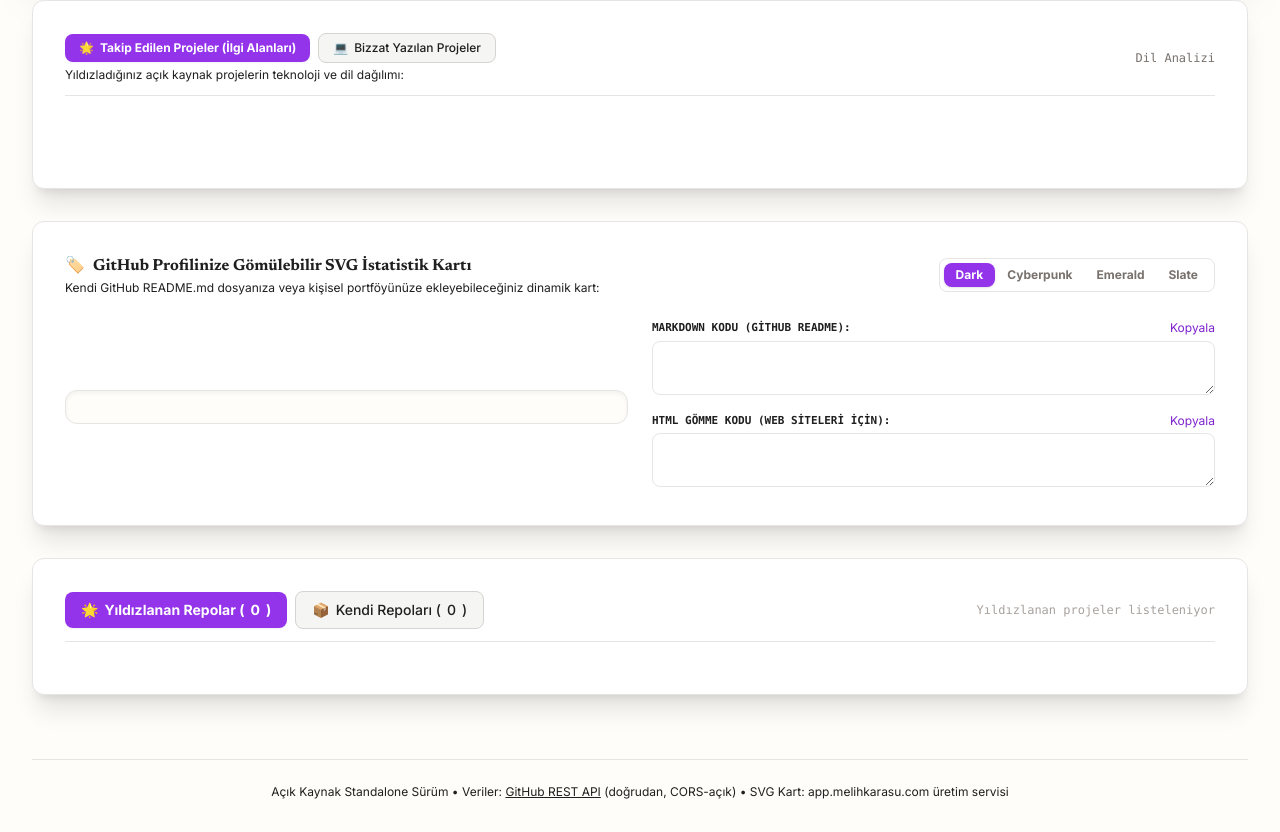
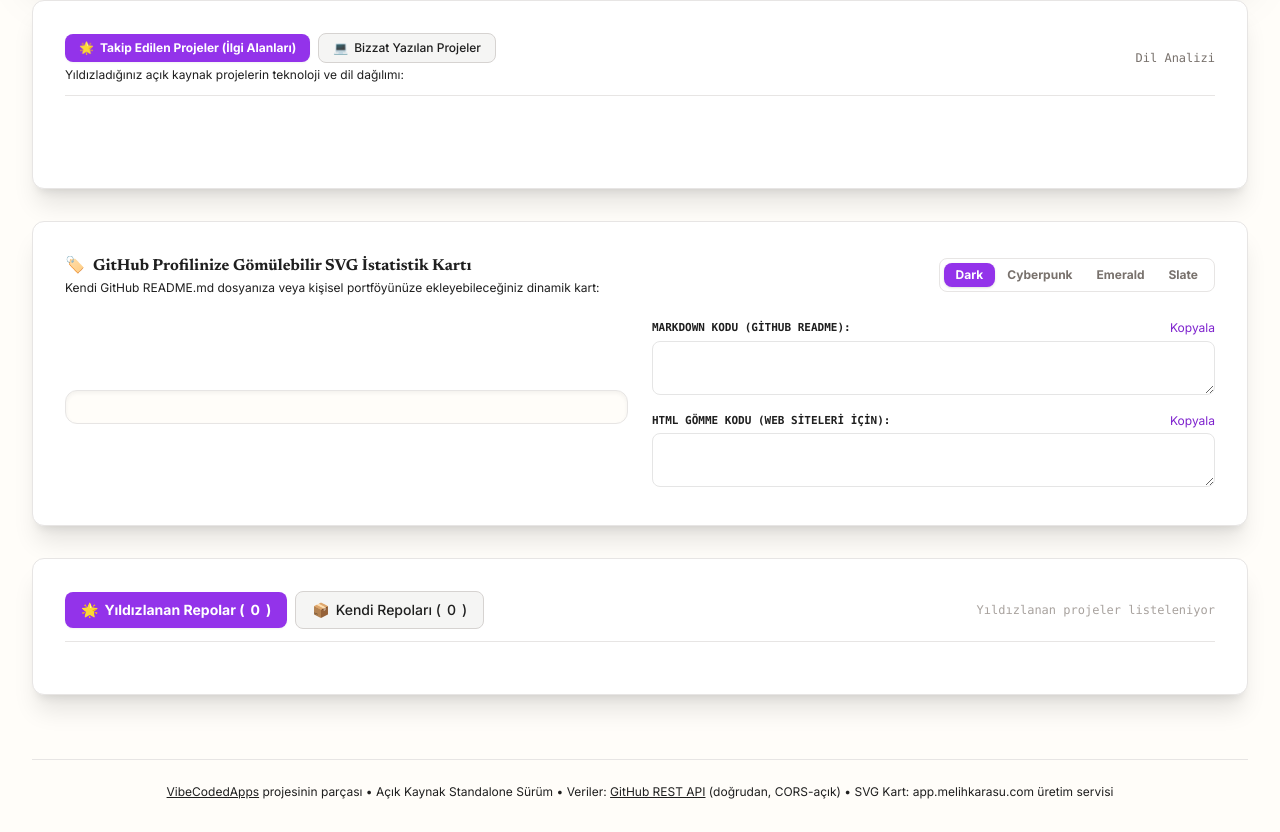
Before and after one commit to melihkarasu/github-profil, a plain HTML site: page index.html in a window 1280 px wide. Shown: the part 675-1507 px from the top of the page. Drawn offline with nearby package versions, Linux system fonts and the light colour scheme; no server answers.

Commit message:
fix: add VibeCodedApps project attribution (footer + README)

```diff
--- a/index.html
+++ b/index.html
@@ -256,7 +256,7 @@
   </div>
 
   <footer class="mt-16 text-center text-xs text-mistral-stone border-t border-mistral-hairline pt-6">
-    <p>Açık Kaynak Standalone Sürüm • Veriler: <a href="https://docs.github.com/en/rest" target="_blank" rel="noopener" class="underline hover:text-mistral-ink">GitHub REST API</a> (doğrudan, CORS-açık) • SVG Kart: app.melihkarasu.com üretim servisi</p>
+    <p><a href="https://github.com/melihkarasu/VibeCodedApps" target="_blank" rel="noopener" class="underline hover:text-mistral-ink">VibeCodedApps</a> projesinin parçası • Açık Kaynak Standalone Sürüm • Veriler: <a href="https://docs.github.com/en/rest" target="_blank" rel="noopener" class="underline hover:text-mistral-ink">GitHub REST API</a> (doğrudan, CORS-açık) • SVG Kart: app.melihkarasu.com üretim servisi</p>
   </footer>
 
   <script src="js/app.js"></script>
```
Also changed, not shown: 1 other file.
